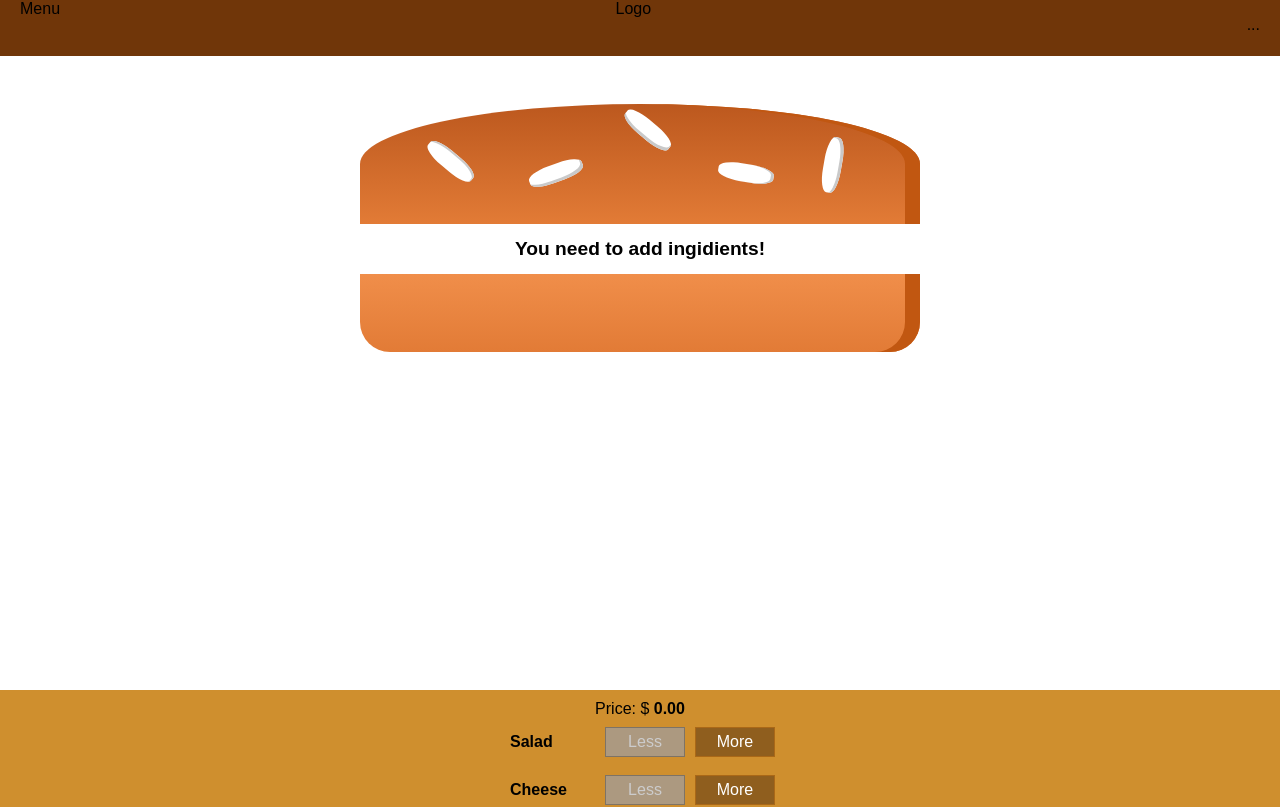
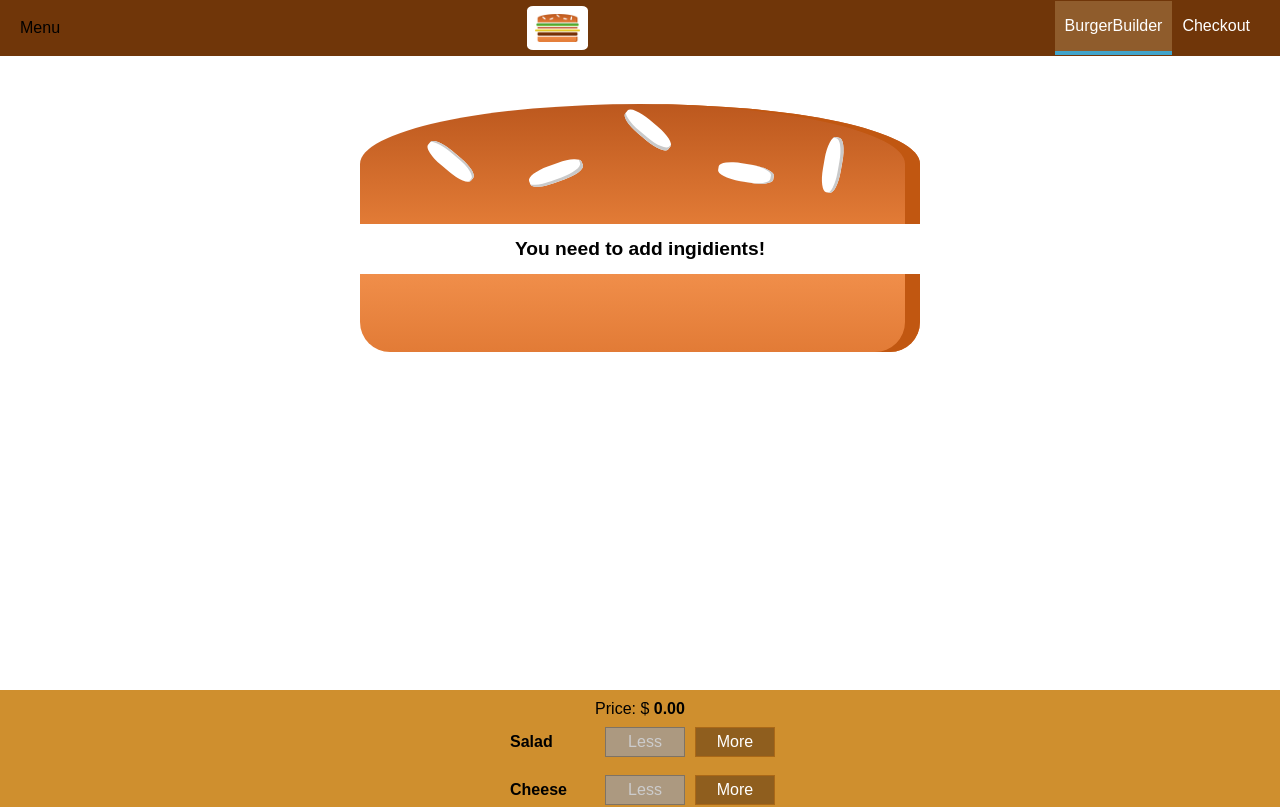
Before and after one commit to manikdhupar/burgerBuilder, a React app: page / in a window 1280 px wide. Shown: the top 807 px of the page. Built offline with nearby package versions, Linux system fonts and the light colour scheme.

Commit message:
Added Logo,Navigation components

```diff
--- /dev/null
+++ b/src/components/Logo/Logo.css
@@ -0,0 +1,11 @@
+.Logo {
+	background-color: white;
+	padding: 8px;
+	height: 80%;
+	box-sizing: border-box;
+	border-radius: 10%;
+}
+
+.Logo img {
+	height: 100%;
+}
--- /dev/null
+++ b/src/components/Logo/Logo.js
@@ -0,0 +1,13 @@
+import React from 'react';
+import burgerLogo from '../../assets/images/127 burger-logo.png';
+import classes from './Logo.css';
+
+const logo = (props) => {
+	return (
+		<div className={classes.Logo}>
+			<img src={burgerLogo} alt="MyBurger" />
+		</div>
+	);
+};
+
+export default logo;
--- /dev/null
+++ b/src/components/Navigation/NavigationItems/NavigationItem/NavigationItem.css
@@ -0,0 +1,25 @@
+.NavigationItem {
+	margin: 0;
+	box-sizing: border-box;
+	display: flex;
+	align-items: center;
+	height: 100%;
+}
+
+.NavigationItem a {
+	color: white;
+	text-decoration: none;
+	height: 100%;
+	padding: 16px 10px;
+	border-bottom: 4px solid transparent;
+	box-sizing: border-box;
+	display: block;
+}
+
+.NavigationItem a:active,
+.NavigationItem a:hover,
+.NavigationItem a.active {
+	background-color: #8f5c2c;
+	border-bottom: 4px solid #40a4cb;
+	color: white;
+}
--- /dev/null
+++ b/src/components/Navigation/NavigationItems/NavigationItem/NavigationItem.js
@@ -0,0 +1,14 @@
+import React from 'react';
+import classes from './NavigationItem.css';
+
+const navigationItem = (props) => {
+	return (
+		<li className={classes.NavigationItem}>
+			<a className={props.active ? classes.active : null} href={props.link}>
+				{props.children}
+			</a>
+		</li>
+	);
+};
+
+export default navigationItem;
--- /dev/null
+++ b/src/components/Navigation/NavigationItems/NavigationItems.css
@@ -0,0 +1,8 @@
+.NavigationItems {
+	margin: 0;
+	padding: 0;
+	list-style: none;
+	display: flex;
+	align-items: center;
+	height: 100%;
+}
--- /dev/null
+++ b/src/components/Navigation/NavigationItems/NavigationItems.js
@@ -0,0 +1,16 @@
+import React from 'react';
+import NavigationItem from './NavigationItem/NavigationItem';
+import classes from './NavigationItems.css';
+
+const navigationItems = (props) => {
+	return (
+		<ul className={classes.NavigationItems}>
+			<NavigationItem link="/" active={true}>
+				BurgerBuilder
+			</NavigationItem>
+			<NavigationItem link="/">Checkout</NavigationItem>
+		</ul>
+	);
+};
+
+export default navigationItems;
--- a/src/components/Navigation/Toolbar/Toolbar.css
+++ b/src/components/Navigation/Toolbar/Toolbar.css
@@ -7,6 +7,7 @@
 	left: 0;
 	background-color: #703609;
 	display: flex;
+	align-items: center;
 	justify-content: space-between;
 	padding: 0px 20px;
 	box-sizing: border-box;
--- a/src/components/Navigation/Toolbar/Toolbar.js
+++ b/src/components/Navigation/Toolbar/Toolbar.js
@@ -1,12 +1,14 @@
 import React from 'react';
 import classes from './Toolbar.css';
+import Logo from '../../Logo/Logo';
+import NavigationItems from '../NavigationItems/NavigationItems';
 
 const toolbar = (props) => (
 	<header className={classes.Toolbar}>
 		<div>Menu</div>
-		<div>Logo</div>
+		<Logo />
 		<nav>
-			<ul>...</ul>
+			<NavigationItems />
 		</nav>
 	</header>
 );
```
Also changed, not shown: src/assets/images/127 burger-logo.png (added).
